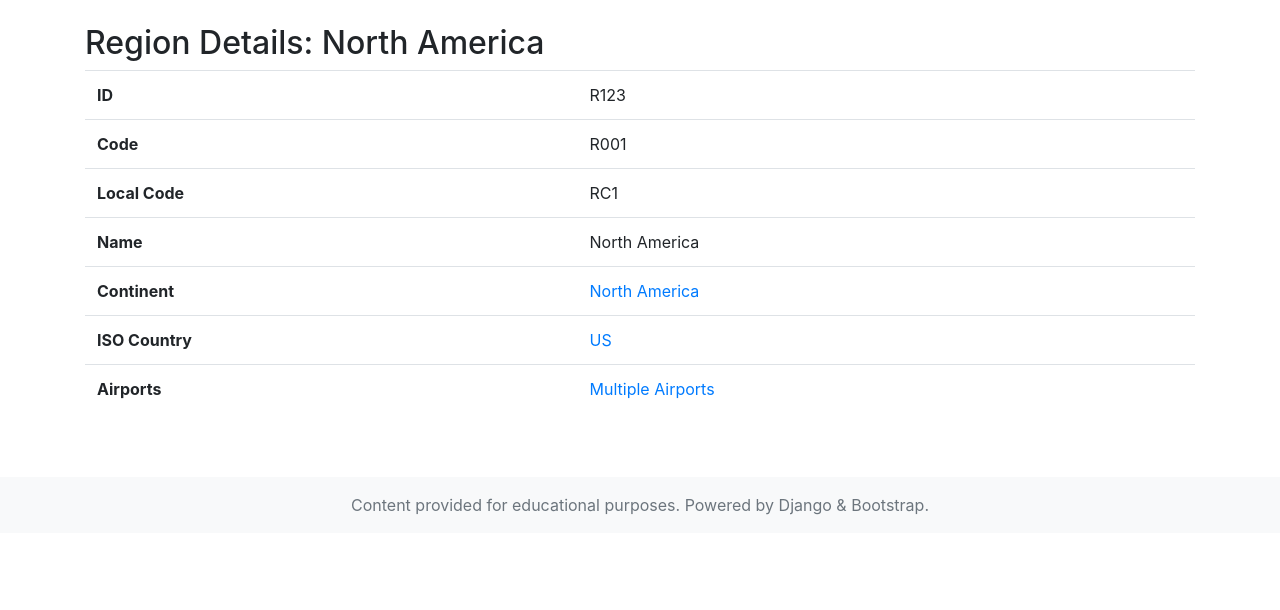
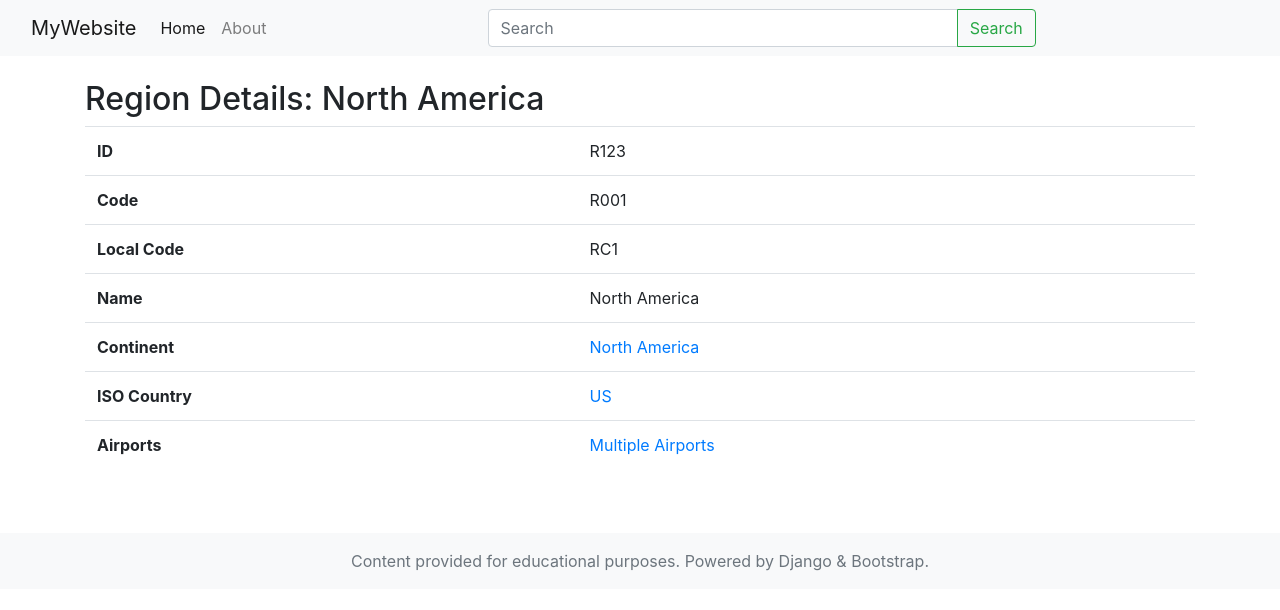
Before and after one commit to KingOnyxx/sparql-is-sparql, a Django app: page /regions/1/ in a window 1280 px wide. Shown: the top 610 px of the page. Run offline with Django 5.2, Linux system fonts and the light colour scheme; some libraries are stand-ins or nearby versions.

Commit message:
add search airport

```diff
--- a/main/airport_queries.py
+++ b/main/airport_queries.py
@@ -84,8 +84,6 @@ select distinct * where {
     # Execute the query
     results = sparql.query().convert()
 
-    if (len(results["results"]["bindings"]) == 0):
-        raise ValueError
 
     runways = []
     runway_labels = []
--- a/main/urls.py
+++ b/main/urls.py
@@ -7,4 +7,5 @@ urlpatterns = [
     path('navaids/<str:navaid_id>/', views.navaid_view, name='navaid_details'),
     path('regions/<str:region_id>/', views.region_view, name='region_details'),
     path('runways/<str:runway_id>/', views.runway_view, name='runway_details'),
+    path('results/', views.results_view, name='results'),
 ]
--- a/main/views.py
+++ b/main/views.py
@@ -5,31 +5,38 @@ from .airport_queries import airport_queries
 from .country_queries import get_flag
 from .navaid_queries import navaid_queries
 from .runway_queries import runway_queries
+from .search_queries import search_queries
+from django.shortcuts import render
 
 SPARQL = SPARQLWrapper("http://DESKTOP-V5G8723:7200/repositories/airports")
 WIKIDATA_SPARQL = 'https://query.wikidata.org/sparql'
 
-# Create your views here.
+def results_view(request):
+    query = request.GET.get('query', '')
+    result = search_queries(query, SPARQL)
+    print(result)
+    # Get data for airports and labels
+    results_data = {
+        'airports': [airport[27:] for airport in result.get("airports", [])],
+        'airport_labels': [label for label in result.get("airport_labels", [])]
+    }
 
-def home(request):
-    return render(request, 'index.html')
+    # Pair the airport names with their labels
+    paired_airports = zip(results_data['airports'], results_data['airport_labels'])
+    print(results_data['airports'])
+    print(results_data['airport_labels'])
 
-
-def search(request):
-    if request.method == "GET":
-        # search = request.GET.get('search')
-        # print(search)
-        query = ""
-    return True
+    return render(request, 'results_page.html', {
+        'results_data': results_data,
+        'paired_airports': paired_airports,
+        'page': {'title': 'Search Results'}
+    })
 
 
 
 
-from django.shortcuts import render
 
 
-
-from django.shortcuts import render
 
 # View for Airport Details
 def airport_view(request, airport_id):
--- a/templates/base.html
+++ b/templates/base.html
@@ -1,5 +1,4 @@
 {% load static %}
-
 
 <!DOCTYPE html>
 <html lang="en">
@@ -11,16 +10,52 @@
     <link href="https://stackpath.bootstrapcdn.com/bootstrap/4.5.2/css/bootstrap.min.css" rel="stylesheet">
     <!-- Custom styles for Wikipedia-like appearance -->
     <link href="{% static 'css/styles.css' %}" rel="stylesheet">
+
+    <style>
+        /* Custom style for search bar */
+        .navbar .search-bar {
+            width: 50%; /* Make the search bar take up half the screen width */
+            margin: 0 auto; /* Center the search bar */
+        }
+    </style>
 </head>
 <body>
+    <!-- Navbar -->
+    <nav class="navbar navbar-expand-lg navbar-light bg-light">
+        <div class="container-fluid">
+            <a class="navbar-brand" href="#">MyWebsite</a>
+            <button class="navbar-toggler" type="button" data-toggle="collapse" data-target="#navbarNav" aria-controls="navbarNav" aria-expanded="false" aria-label="Toggle navigation">
+                <span class="navbar-toggler-icon"></span>
+            </button>
+            <div class="collapse navbar-collapse" id="navbarNav">
+                <ul class="navbar-nav">
+                    <li class="nav-item active">
+                        <a class="nav-link" href="#">Home</a>
+                    </li>
+                    <li class="nav-item">
+                        <a class="nav-link" href="#">About</a>
+                    </li>
+                    <!-- Add more links as needed -->
+                </ul>
+
+                <!-- Search Bar inside the navbar with input-group -->
+                <form class="form-inline search-bar" action="{% url 'results' %}" method="get">
+                    <div class="input-group w-100">
+                        <input class="form-control" type="search" name="query" placeholder="Search" aria-label="Search">
+                        <div class="input-group-append">
+                            <button class="btn btn-outline-success" type="submit">Search</button>
+                        </div>
+                    </div>
+                </form>
+            </div>
+        </div>
+    </nav>
+
     <div class="container-fluid">
         <div class="row">
-
-
             {% block content %}
                 <!-- Content will go here -->
             {% endblock %}
-
         </div>
     </div>
 
```
Also changed, not shown: main/search_queries.py (added, +45 -0 lines), main/templates/results_page.html (added, +27 -0 lines).
